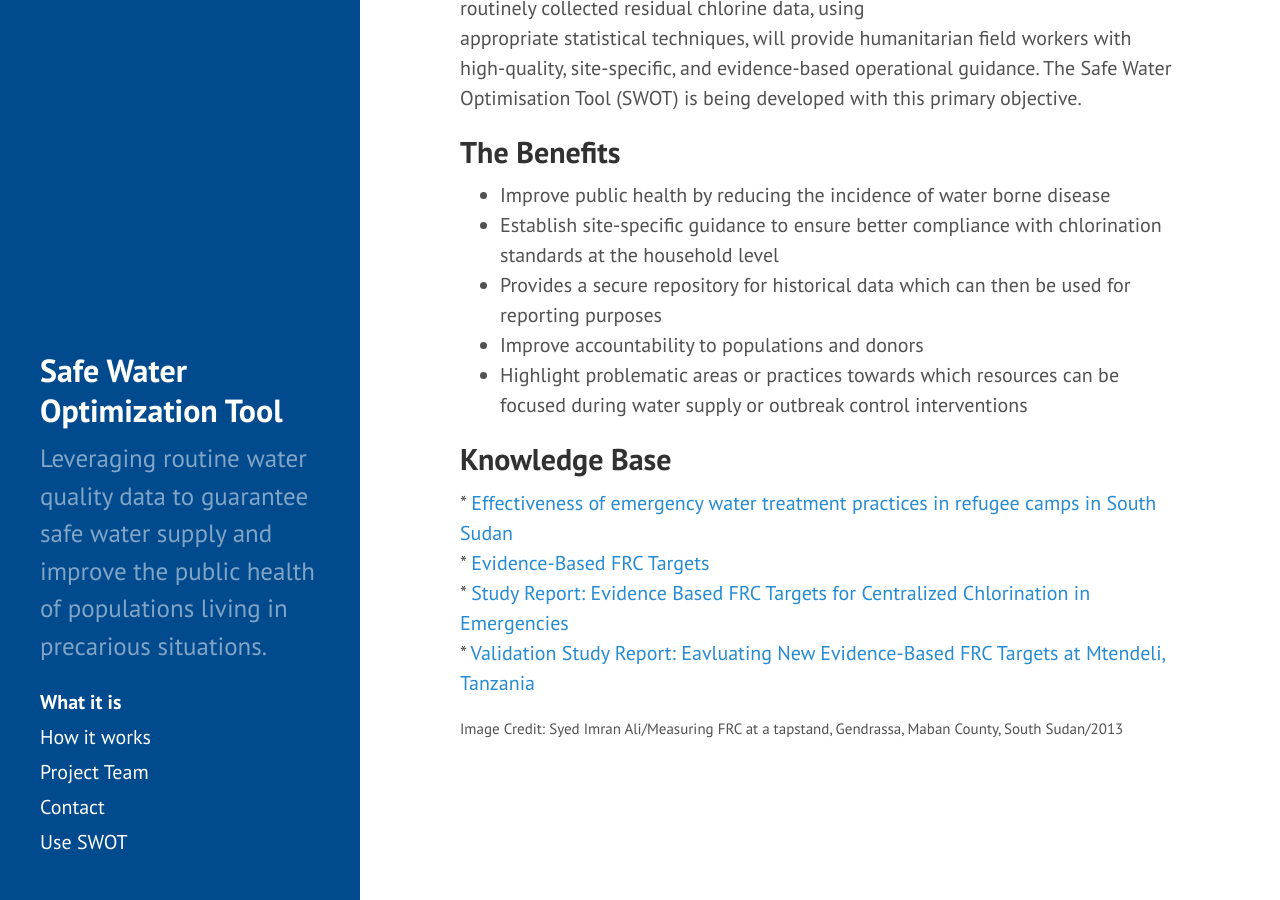
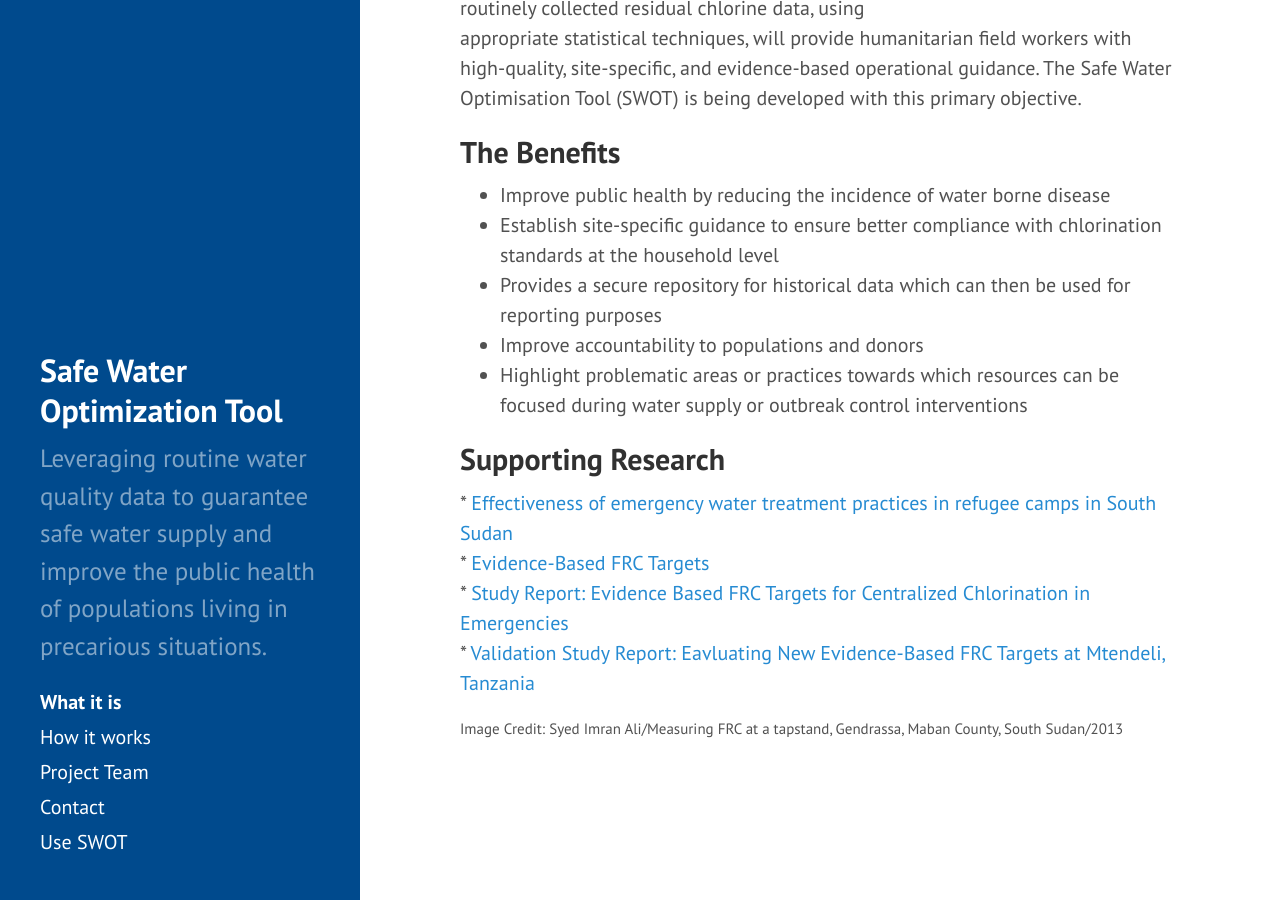
Before and after one commit to safeh2o/swot-infopage, a Jekyll site: the page built from what-is-it.md, in a window 1280 px wide and 900 px high, scrolled down 700 px. Built offline with Jekyll 4.4.1, drawn with Linux system fonts in a browser that asks for light colours; Markdown is read by kramdown in place of the engine named in the settings.

Commit message:
Update what-is-it.md

```diff
--- a/what-is-it.md
+++ b/what-is-it.md
@@ -23,7 +23,7 @@ The proper management and analysis of routinely collected residual chlorine data
 <li>Highlight problematic areas or practices towards which resources can be focused during water supply or outbreak control interventions</li>
 </ul>
 
-<h2>Knowledge Base</h2>
+<h2>Supporting Research</h2>
 *<a href="https://www.who.int/bulletin/volumes/93/8/14-147645/en/" target="_blank" rel="noopener"> Effectiveness of emergency water treatment practices in refugee camps in South Sudan</a><br>
 *<a href="https://fieldresearch.msf.org/handle/10144/618835" target="_blank" rel="noopener"> Evidence-Based FRC Targets</a><br>
 *<a href="https://fieldresearch.msf.org/handle/10144/618836" target="_blank" rel="noopener"> Study Report: Evidence Based FRC Targets for Centralized Chlorination in Emergencies</a><br>
```
